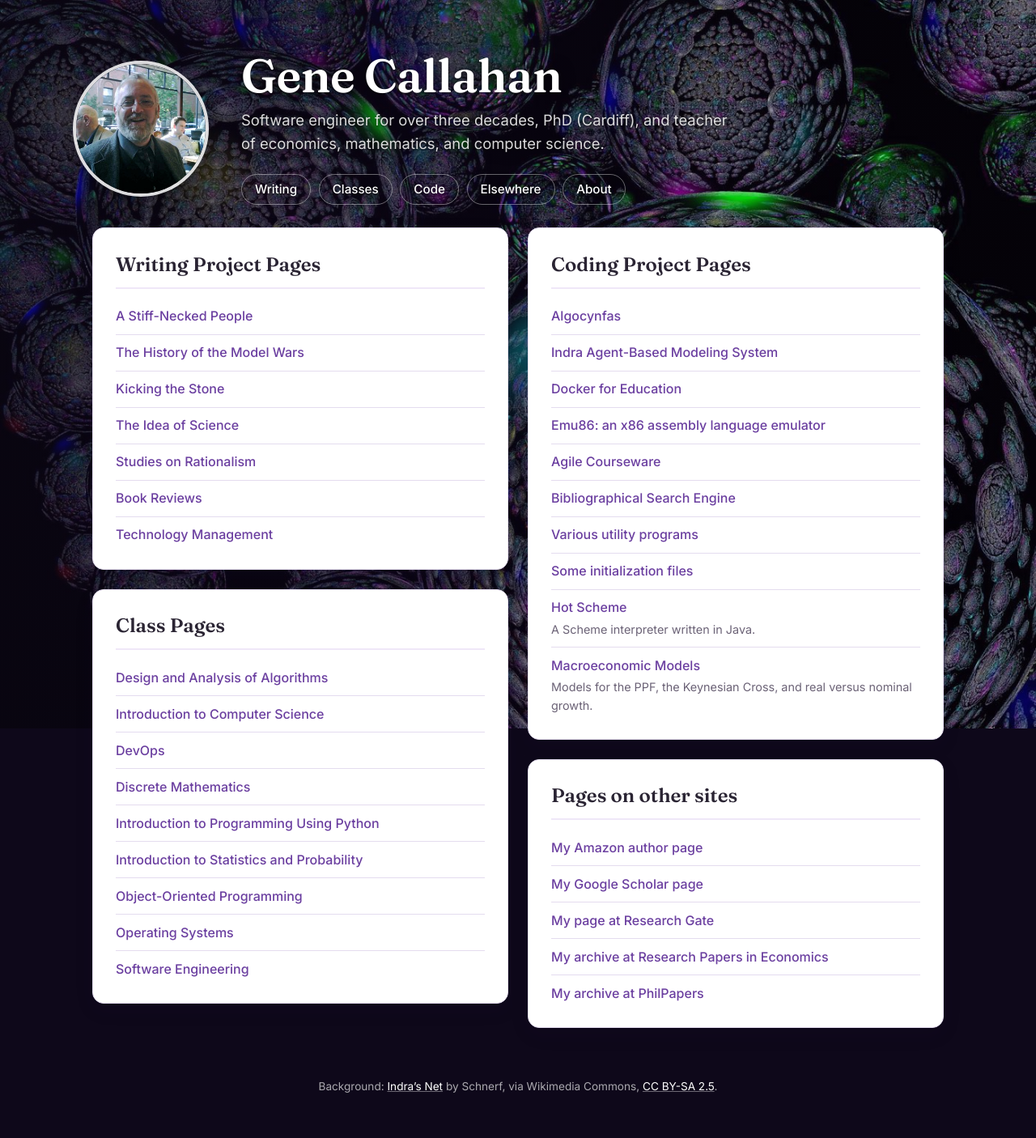
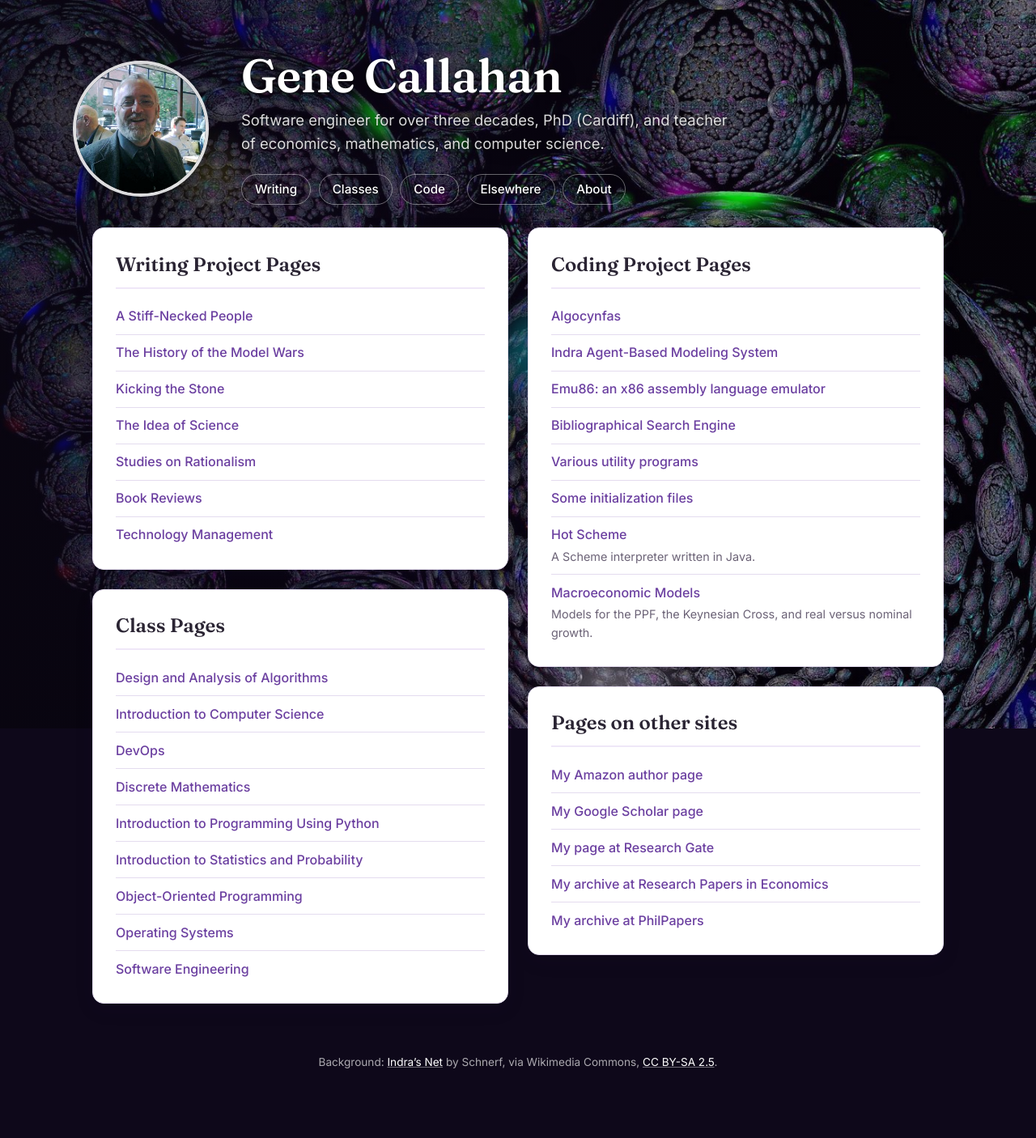
Before and after one commit to gcallah/gcallah.github.io, a Jekyll site: the page index.html, which Jekyll copies as it is, in a window 1280 px wide. Shown: the whole page at 81% size. Built offline with Jekyll 4.4.1, drawn with Linux system fonts in a browser that asks for light colours; after the commit the page ends 1376 px from its top, so only the background shows below that.

Commit message:
Remove Agile Courseware and Docker for Education from coding projects
Co-Authored-By: Claude Opus 5.5 <noreply@anthropic.com>

```diff
--- a/index.html
+++ b/index.html
@@ -74,9 +74,7 @@
                     <ul class="links">
                         <li><a href="../Algocynfas/index.html">Algocynfas</a></li>
                         <li><a href="https://tandondevops.github.io/IndraABM/">Indra Agent-Based Modeling System</a></li>
-                        <li><a href="../docker-for-ed/index.html">Docker for Education</a></li>
                         <li><a href="../Emu86/index.html">Emu86: an x86 assembly language emulator</a></li>
-                        <li><a href="https://gcallah.github.io/AgileCourseware/index.html">Agile Courseware</a></li>
                         <li><a href="../biblio_engine/index.html">Bibliographical Search Engine</a></li>
                         <li><a href="../utils/index.html">Various utility programs</a></li>
                         <li><a href="../InitFiles/index.html">Some initialization files</a></li>
```
